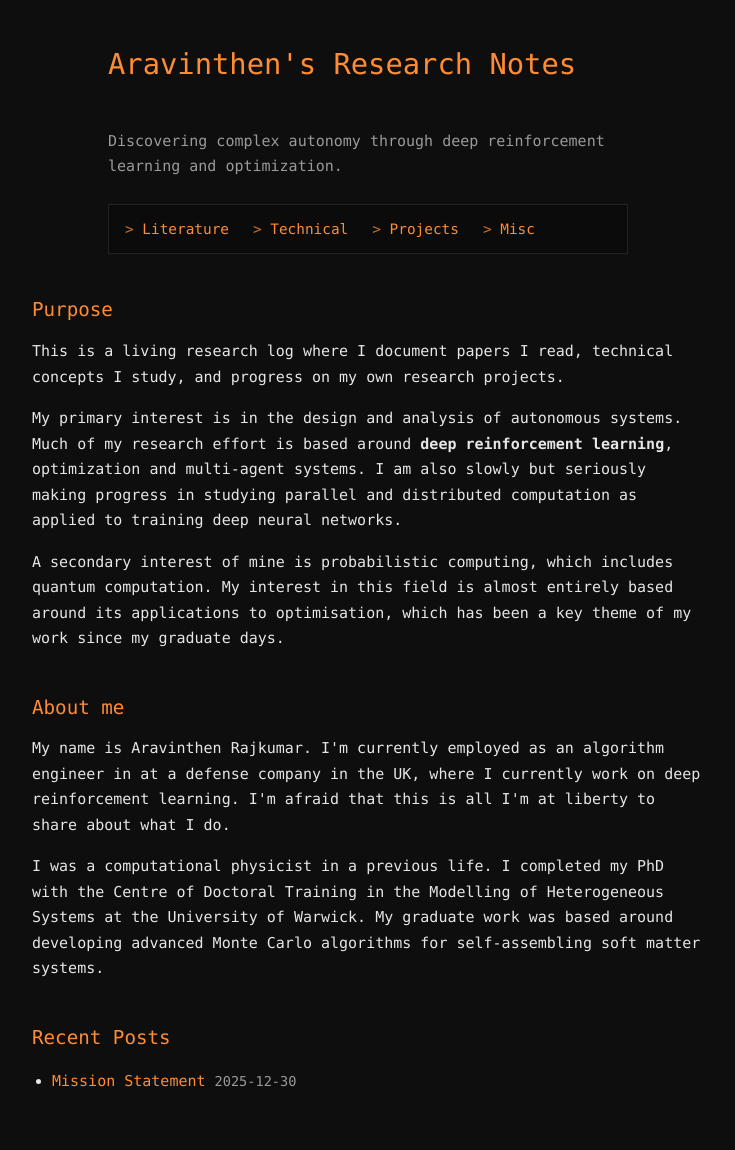
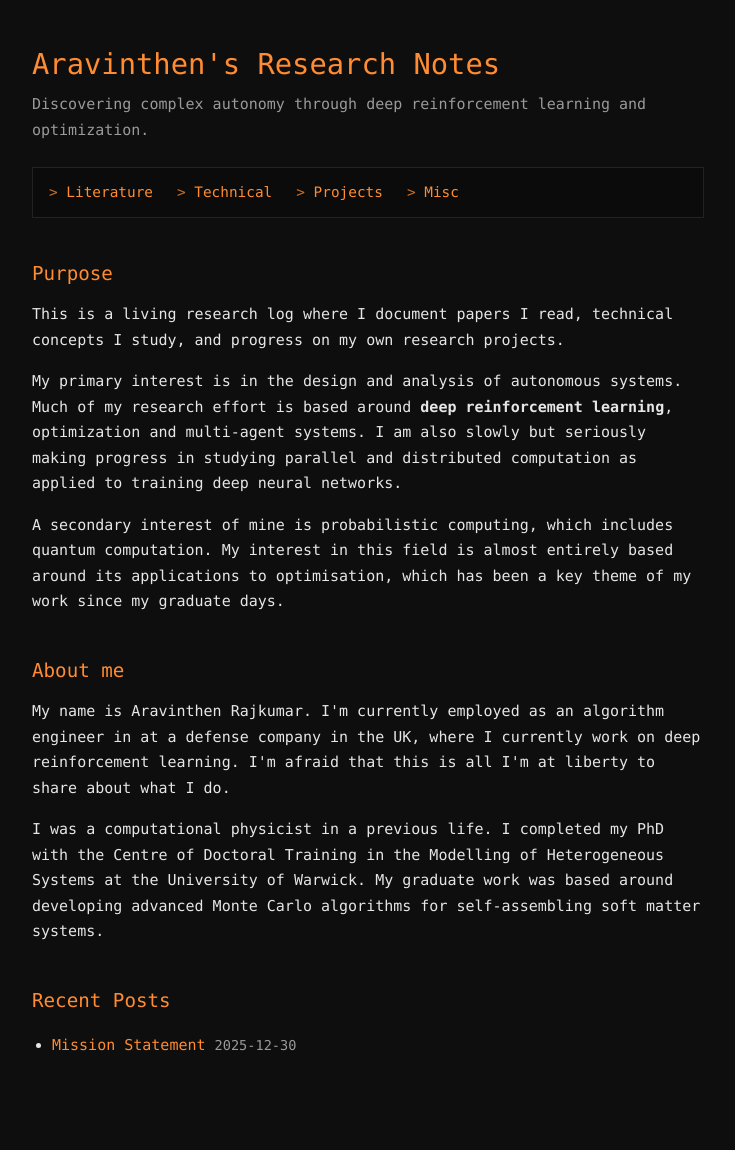
Before and after one commit to aravinthen/aravinthen.github.io, a Jekyll site: the page built from index.html, in a window 1280 px wide. Shown: the whole page, without its empty margins (272-1007 px from the left). Built offline with Jekyll 4.4.1, drawn with Linux system fonts in a browser that asks for light colours; after the commit the page ends 1113 px from its top, so only the background shows below that.

Commit message:
final touches to the header
Aesthetics done!

```diff
--- a/assets/css/style.css
+++ b/assets/css/style.css
@@ -33,15 +33,16 @@ body {
 /* Header */
 .site-header h1 {
   font-size: 1.8rem;
-  font-weight: normal;
+  font-weight: 500;
   margin: 0 0 0.5rem 0;
   color: var(--accent);
-  margin-bottom: 2.5rem;
+  margin-top: 0;
+  margin-bottom: 0.2rem;
 }
 
 .header-inner {
-  max-width: 520px;   /* narrower than content */
-  margin: 0 auto;     /* centers block */
+  max-width: 720px;   /* match content width */
+  margin: 0 auto;
 }
 
 .subtitle {
```
